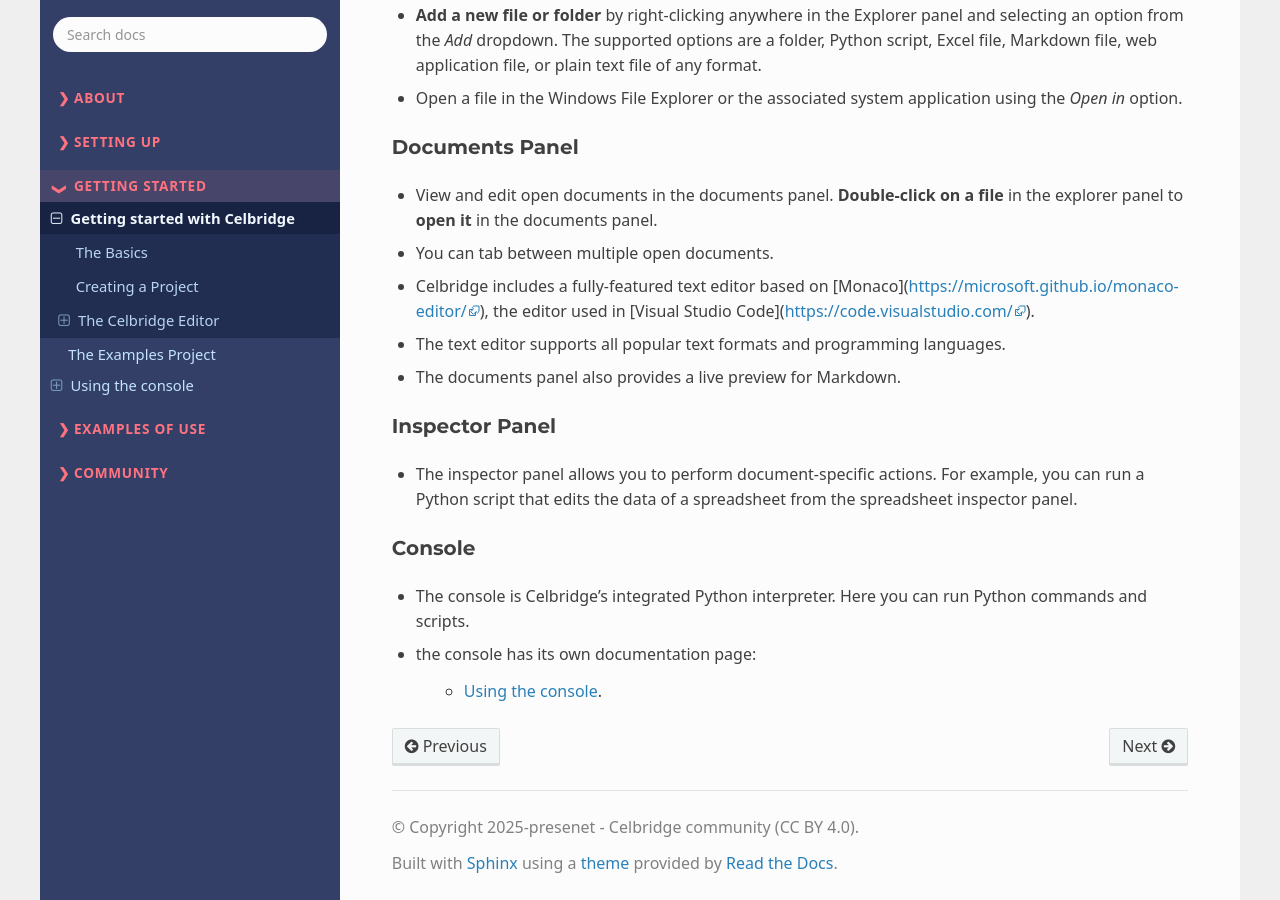
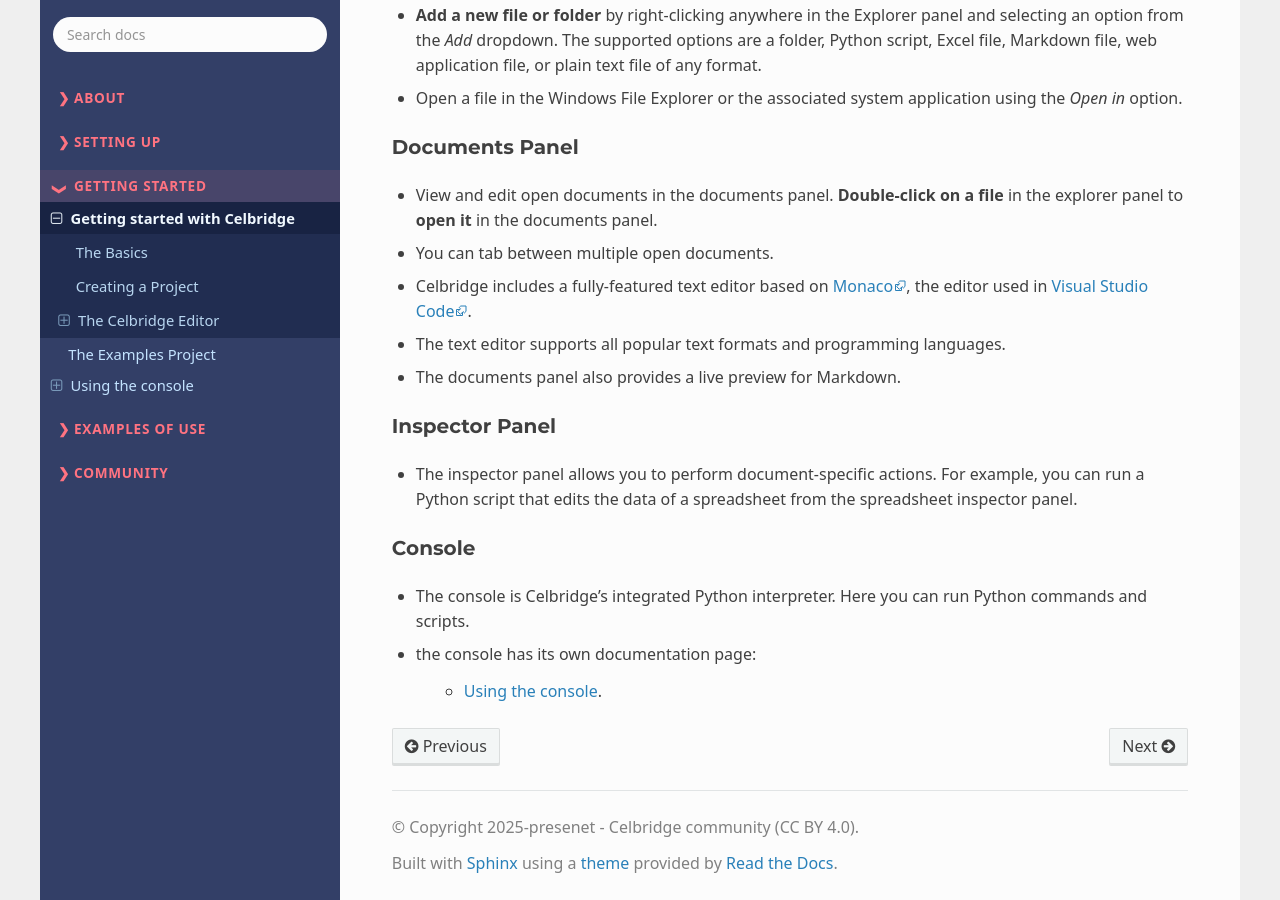
Before and after one commit to celbridge-org/celbridge-docs, a Sphinx documentation site: the page built from docs/03_getting_started/index.rst, in a window 1280 px wide and 900 px high, scrolled down 2185 px. Built offline with Sphinx 7.4.7 and the Read the Docs theme 3.1.0, drawn with Linux system fonts in a browser that asks for light colours.

Commit message:
fixed links in getting started page fopr RST

```diff
--- a/docs/03_getting_started/index.rst
+++ b/docs/03_getting_started/index.rst
@@ -71,7 +71,7 @@ Documents Panel
 
 * View and edit open documents in the documents panel. **Double-click on a file** in the explorer panel to **open it** in the documents panel.
 * You can tab between multiple open documents.
-* Celbridge includes a fully-featured text editor based on [Monaco](https://microsoft.github.io/monaco-editor/), the editor used in [Visual Studio Code](https://code.visualstudio.com/).
+* Celbridge includes a fully-featured text editor based on `Monaco <https://microsoft.github.io/monaco-editor/>`_, the editor used in `Visual Studio Code <https://code.visualstudio.com/>`_.
 * The text editor supports all popular text formats and programming languages.
 * The documents panel also provides a live preview for Markdown.
 
```
